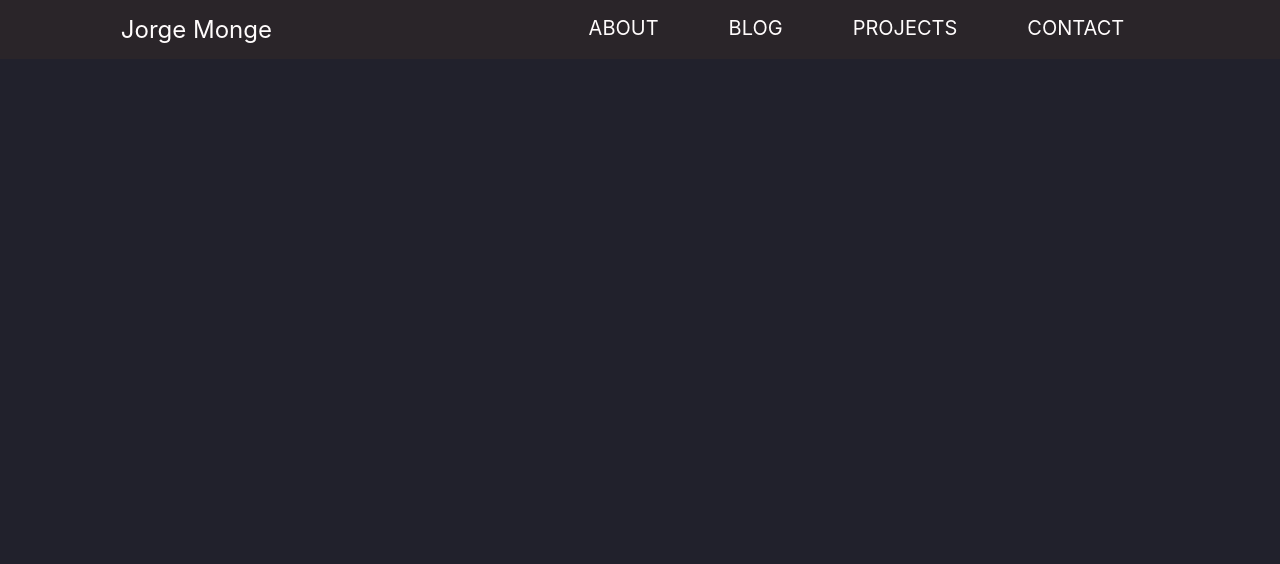
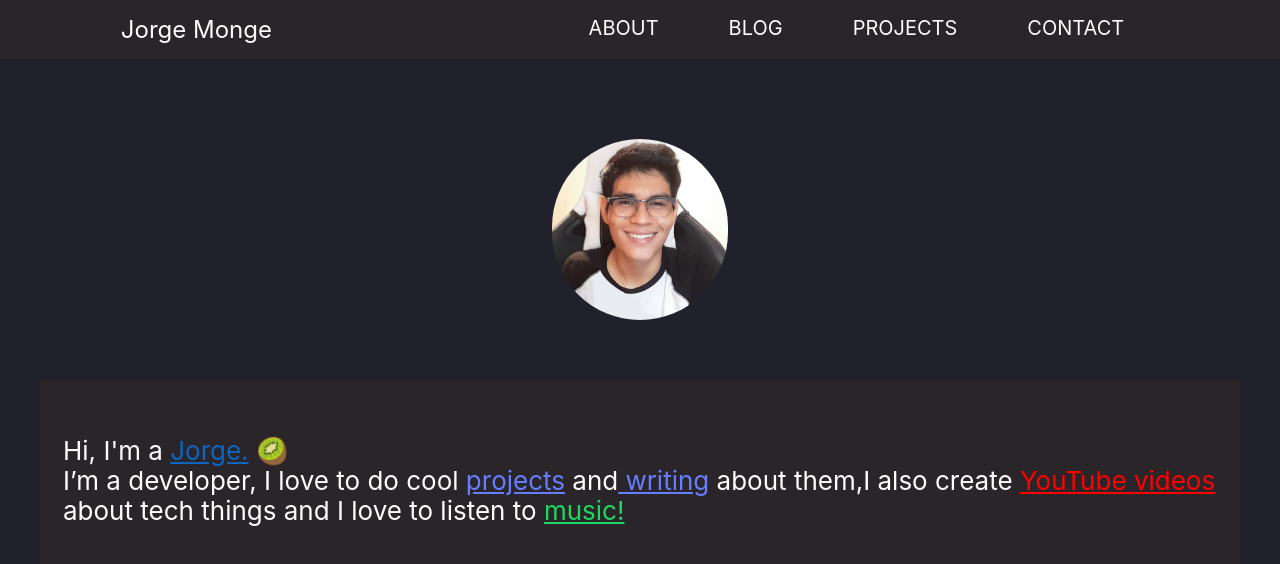
Before and after one commit to Monge1h/monge1h.com, a Next.js app in the folder webpage/: page / in a window 1280 px wide. Shown: the top 564 px of the page. Built offline with nearby package versions, Linux system fonts and the light colour scheme.

Commit message:
Add homepage and css for the homepage

```diff
--- a/webpage/pages/index.tsx
+++ b/webpage/pages/index.tsx
@@ -1,6 +1,8 @@
 import type { NextPage } from 'next'
 import Head from 'next/head'
+import Image from 'next/image'
 import Layout, { siteTitle } from '../components/layout'
+import styles from '../styles/Home.module.css'
 
 const Home: NextPage = () => {
   return (
@@ -8,6 +10,21 @@ const Home: NextPage = () => {
       <Head>
         <title>{siteTitle}</title>
       </Head>
+        {/* <main className="about-container"> */}
+        <main className={styles.main_container}>
+          <div className={styles.img_container}>
+                <Image className={styles.img_profile} src="/images/Monge.jpg" alt="Profile Photo" height={181} width={176}/>
+          </div>
+          <section className={styles.text_container}>
+            <div className={styles.text_description}>
+            <p>Hi, I'm a <a className="linkedin-a link" target="_blank" href="https://www.linkedin.com/in/monge1h/">Jorge.</a> 🥝<br/>
+        I’m a developer, I love to do cool <a className="this-website-a link" href="">projects</a> and
+        <a className="this-website-a link" href="/blog.html"> writing</a> about them,I also create{" "}
+        <a className="yt-a link" target="_blank" href="https://www.youtube.com/monge1h">YouTube videos</a> about tech things and I love to listen
+        to <a target="_blank" className="spotify-a link" href="https://open.spotify.com/user/12125703988?si=a265bf6ed44d4c9c">music!</a></p>
+            </div>
+          </section>
+      </main>
     </Layout>
   )
 }
--- a/webpage/styles/Home.module.css
+++ b/webpage/styles/Home.module.css
@@ -16,17 +16,13 @@
 	margin: 10px 3px 40px 3px;
 	font-size: 2.6rem;
 }
-section.contact-text-container{
-	background-color: var(--black);
-	margin:0px 40px 40px 40px;
-	line-height: 30px;
-}
 .img_container{
     display: flex;
     width: 100vw;
     align-self: center;
     justify-content: center;
     margin-top: 80px;
+    margin-bottom: 60px;
 }
 .img_profile{
     margin-top: 80px;
--- a/webpage/styles/globals.css
+++ b/webpage/styles/globals.css
@@ -52,3 +52,6 @@ a {
 .github-a{
     color: var(--white-text);
 }
+.link{
+    text-decoration: underline;
+}
```
